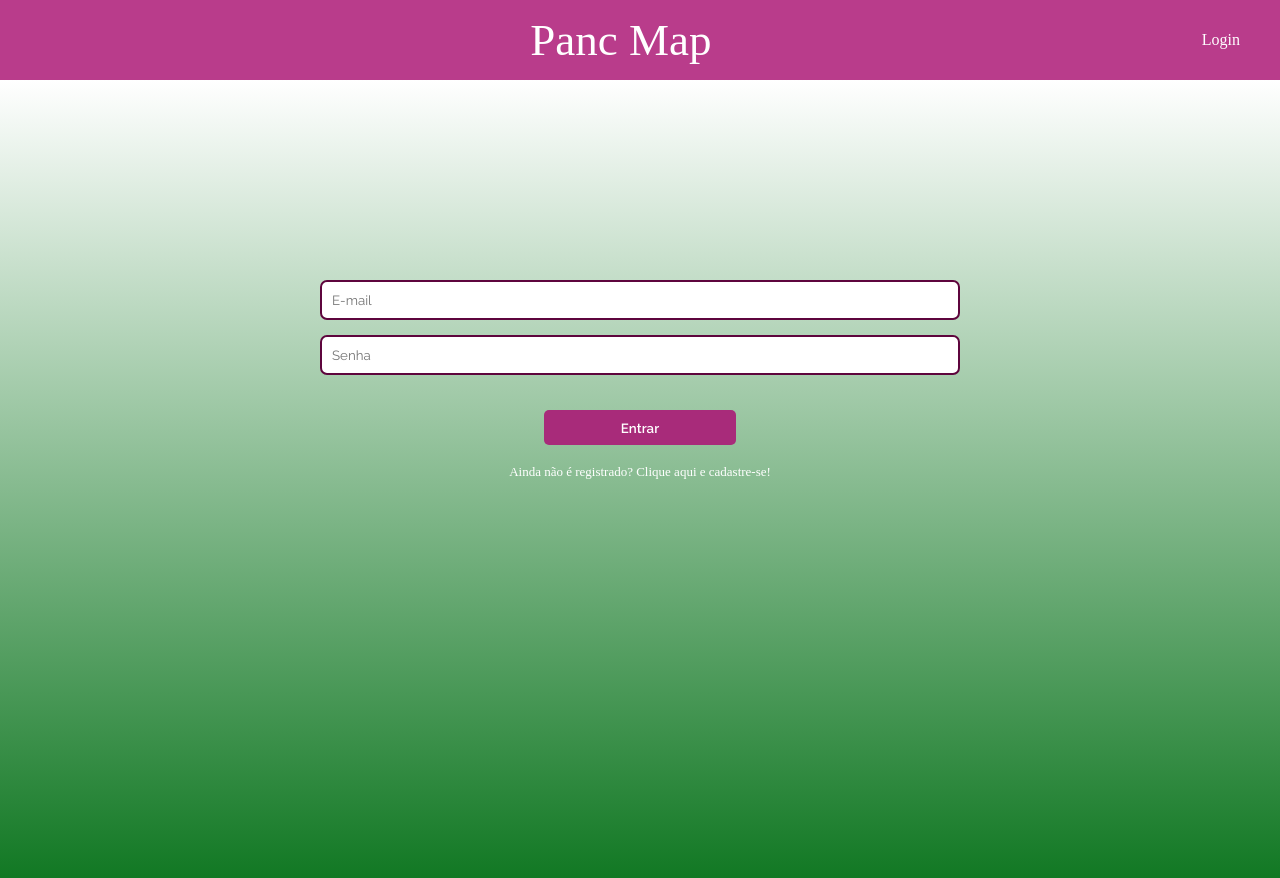
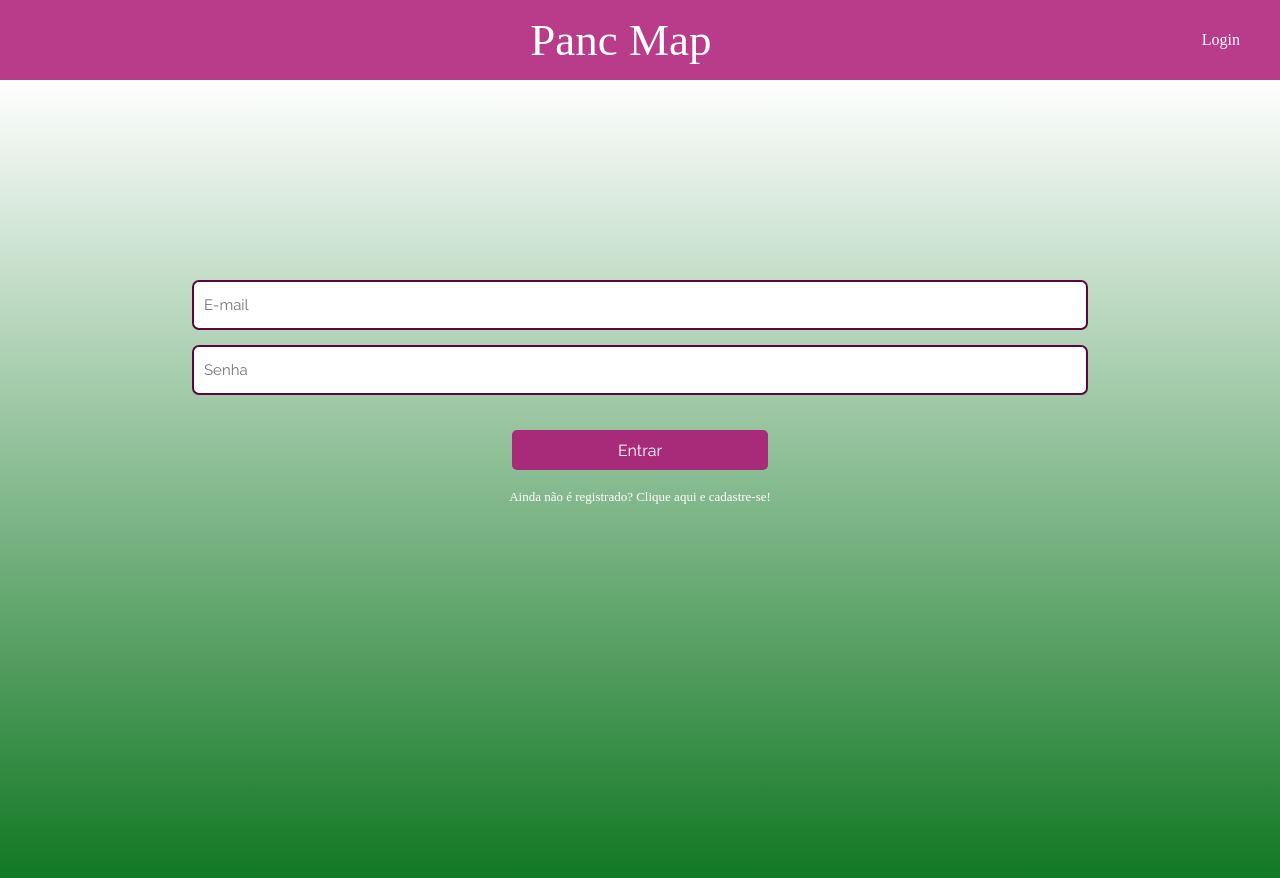
Before and after one commit to gadi29/pancmap-front, a React (Create React App) app: page /login in a window 1280 px wide. Built offline with nearby package versions, Linux system fonts and the light colour scheme; a web font is replaced by a local one.

Commit message:
style: change elements sizes

```diff
--- a/src/components/SignIn.js
+++ b/src/components/SignIn.js
@@ -81,13 +81,16 @@ const Container = styled.div`
     align-items: center;
 
     input {
-      width: 50%;
-      height: 40px;
+      border: 2px solid #5e053d;
+      border-radius: 7px;
+      outline: none;
+
+      font-size: 15px;
+
+      width: 70%;
+      height: 50px;
       margin-bottom: 15px;
       padding-left: 10px;
-      border-radius: 7px;
-      outline: none;
-      border: 2px solid #5e053d;
     }
 
     button {
@@ -97,10 +100,11 @@ const Container = styled.div`
       border: none;
 
       color: #ffffff;
-      font-weight: 600;
+      font-size: 16px;
+      font-weight: 400;
 
-      width: 15%;
-      height: 35px;
+      width: 20%;
+      height: 40px;
       margin-top: 20px;
 
       cursor: ${({ loading }) => (loading ? "initial" : "pointer")};
@@ -109,7 +113,7 @@ const Container = styled.div`
     h3 {
       color: #ffffff;
       font-size: 13px;
-      font-weight: 500;
+      font-weight: 400;
 
       margin-top: 20px;
 
```
